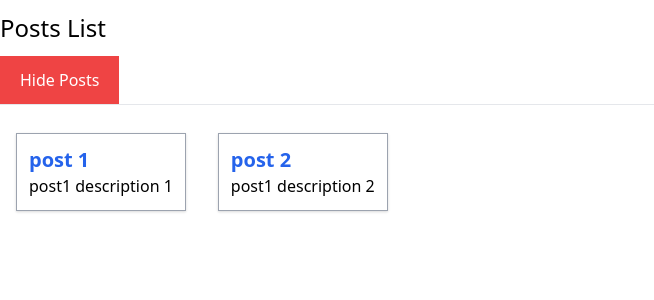
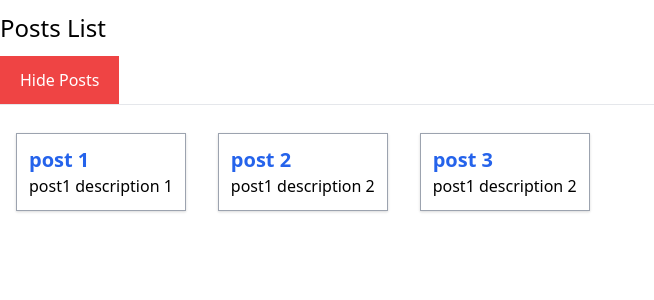
Before and after one commit to leelanarasimha/React-Course-Projects, a React (Create React App) app in the folder my-app/: page / in a window 1280 px wide. Shown: the top 300 px of the page, without its empty margins (0-654 px from the left). Built offline with nearby package versions, Linux system fonts and the light colour scheme.

Commit message:
Feat: Outputting the list of posts

```diff
--- a/my-app/src/components/Posts/Posts.js
+++ b/my-app/src/components/Posts/Posts.js
@@ -4,8 +4,21 @@ import SinglePost from '../SinglePost/SinglePost';
 class Posts extends Component {
     state = {
         posts: [
-            { title: 'post 1', description: 'post1 description 1' },
-            { title: 'post 2', description: 'post1 description 2' },
+            {
+                id: '1',
+                title: 'post 1',
+                description: 'post1 description 1',
+            },
+            {
+                id: '2',
+                title: 'post 2',
+                description: 'post1 description 2',
+            },
+            {
+                id: '3',
+                title: 'post 3',
+                description: 'post1 description 2',
+            },
         ],
 
         postTitle: 'Posts List',
@@ -21,16 +34,35 @@ class Posts extends Component {
 
     getPosts() {
         if (!this.state.showPosts) return null;
+
+        // let posts = this.state.posts.map((post) => (
+        //     <SinglePost
+        //         title={post.title}
+        //         description={post.description}
+        //     />
+        // ));
+
+        let posts = [];
+
+        for (let post of this.state.posts) {
+            posts.push(
+                <SinglePost
+                    title={post.title}
+                    description={post.description}
+                />,
+            );
+        }
         return (
             <div className='flex my-3'>
-                <SinglePost
-                    title={this.state.posts[0].title}
-                    description={this.state.posts[0].description}
-                />
-                <SinglePost
-                    title={this.state.posts[1].title}
-                    description={this.state.posts[1].description}
-                />
+                {this.state.posts.map((post, index) => {
+                    return (
+                        <SinglePost
+                            key={post.id}
+                            title={post.title}
+                            description={post.description}
+                        />
+                    );
+                })}
             </div>
         );
     }
@@ -67,7 +99,7 @@ class Posts extends Component {
                     </button>
                 </div>
                 <hr />
-                {posts}
+                {this.getPosts()}
             </div>
         );
     }
```
Also changed, not shown: 1 other file (tests, documents, lock files or other folders).
